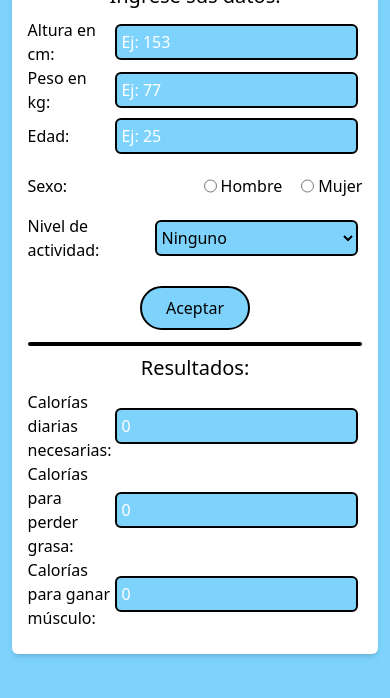
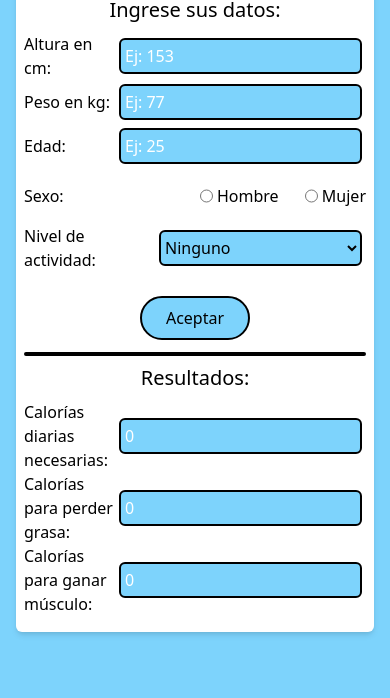
Before and after one commit to kevin-dorado/calculadoraDeCalorias, a website: page index.html in a window 390 px wide. Shown: the part 146-844 px from the top of the page. Drawn offline with nearby package versions, Linux system fonts and the light colour scheme.

Commit message:
MOBILE v2

```diff
--- a/index.html
+++ b/index.html
@@ -26,7 +26,7 @@
     <div
       class="h-screen w-screen bg-sky-300 md:bg-sky-300 min-h-screen flex justify-center items items-center"
     >
-      <div class="mx-4 px-4 py-6 bg-white md:px-10 py-1 rounded-md shadow-md">
+      <div class="mx-4 px-2 py-4 bg-white md:px-10 py-1 rounded-md shadow-md">
         <h1
           class="text-2xl md:text-4xl italic pb-1 flex justify-center items-center"
         >
```
